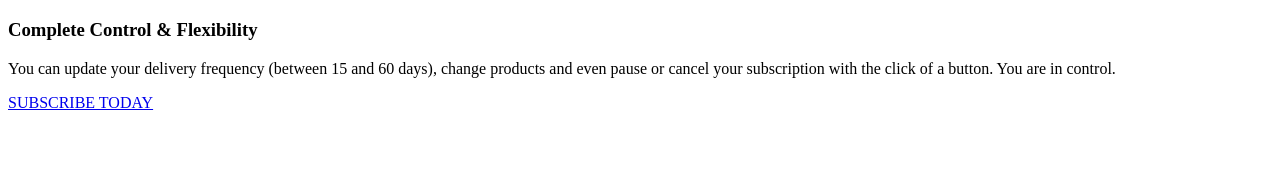
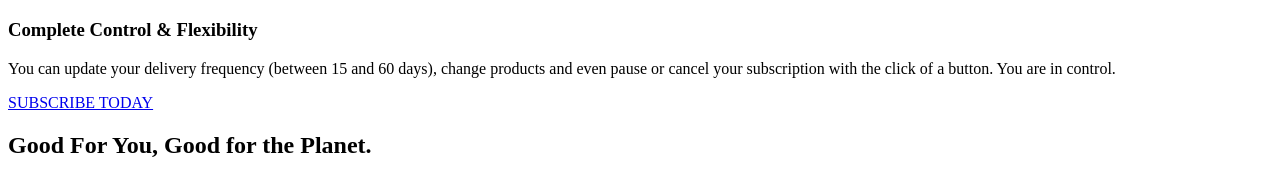
Before and after one commit to 7louisjeon/soylent-clone, a plain HTML site: page part2.html in a window 1280 px wide. Shown: the part 2518-2697 px from the top of the page. Before the commit the page ends 2638 px from the top, so only its background shows below. Drawn offline with Linux system fonts and the light colour scheme.

Commit message:
feat: Apend section 3 our-mission
title, our-mission-inner(contents, counting)

```diff
--- a/part2.html
+++ b/part2.html
@@ -96,5 +96,15 @@
       </a>
     </div>
   </section>
+
+  <section class="our-mission">
+    <div class="container">
+      <h2 class="our-mission-title fs-heading fw-bold text-primary">
+        Good For You, Good for the Planet.
+      </h2>
+      <div class="our-mission-inner">
+      </div>
+    </div>
+  </section>
 <body>
 </html>
```
